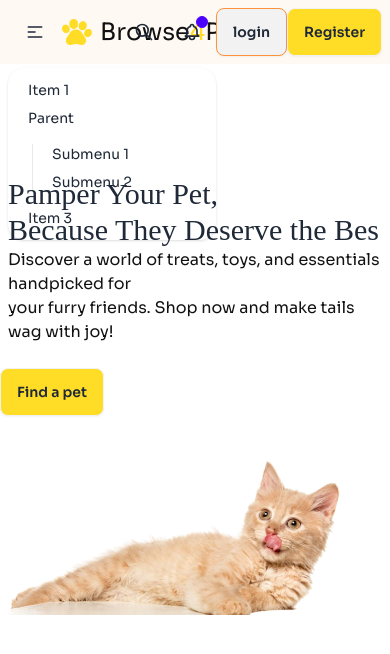
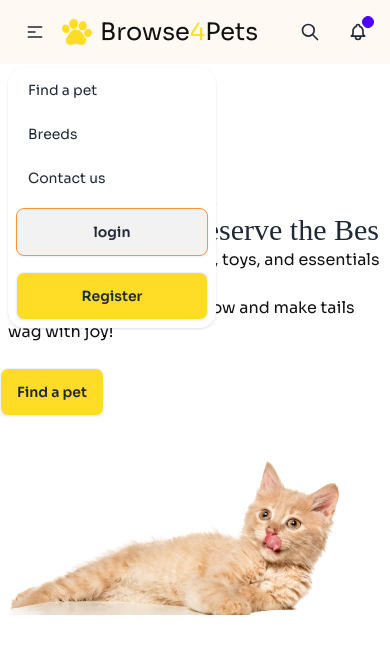
Before and after one commit to developerTamanna/PawCare-Hub, a plain HTML site: page index.html in a window 390 px wide. Both pictures are taken after a click on the button 35 px from the left and 32 px from the top of the page. Drawn offline with nearby package versions, Linux system fonts and the light colour scheme; a web font is replaced by a local one.

Commit message:
banner-navber-responsive

```diff
--- a/index.html
+++ b/index.html
@@ -24,7 +24,9 @@
         font-family: "Sora", serif;
 
       }
-
+      body {
+        overflow-x: hidden;
+    }
 </style>
 <script>
     tailwind.config = {
@@ -65,16 +67,14 @@
                     </div>
                     <ul
                       tabindex="0"
-                      class="menu menu-sm dropdown-content bg-base-100 rounded-box z-[1] mt-3 w-52 p-2 shadow">
-                      <li><a>Item 1</a></li>
+                      class="menu menu-sm dropdown-content bg-base-100 rounded-box z-[20] mt-3 w-52 p-2 shadow space-y-4">
+                      <li><a >Find a pet</a></li>
                       <li>
-                        <a>Parent</a>
-                        <ul class="p-2">
-                          <li><a>Submenu 1</a></li>
-                          <li><a>Submenu 2</a></li>
-                        </ul>
+                          <a>Breeds</a>
                       </li>
-                      <li><a>Item 3</a></li>
+                      <li><a>Contact us</a></li>
+                      <button class="btn border border-orange-400">login</button>
+                      <button class="btn bg-paw-primary ">Register</button>
                     </ul>
                   </div>
                   <!-- logo -->
@@ -90,9 +90,10 @@
                         <a>Breeds</a>
                     </li>
                     <li><a>Contact us</a></li>
+
                   </ul>
                 </div>
-                <div class="navbar-end flex md:gap-4">
+                <div class="navbar-end flex md:gap-4 ">
                     <button class="btn btn-ghost btn-circle">
                       <svg
                         xmlns="http://www.w3.org/2000/svg"
@@ -124,8 +125,8 @@
                         <span class="badge badge-xs badge-primary indicator-item"></span>
                       </div>
                     </button>
-                    <button class="btn border border-orange-400">login</button>
-                    <button class="btn bg-paw-primary">Register</button>
+                    <button class="btn border hidden lg:flex border-orange-400">login</button>
+                    <button class="btn bg-paw-primary hidden lg:flex">Register</button>
 
                   </div>
               </div>
@@ -133,7 +134,7 @@
 
          <!--start banner section -->
          <section class="md:container max-auto my-20">
-            <div class="flex flex-col md:flex-row md:py-6 md:px-20 ">
+            <div class="flex flex-col md:flex-row md:py-6 md:px-20">
                 <!-- left-site -->
                  <div class="relative z-10 mt-8 md:mt-0 md:w-1/2">
                   <h2 class=" px-2 md:px-0  adlam text-3xl font-normal ">Pamper Your Pet,<br> Because They Deserve the Bes</h2>
@@ -141,8 +142,8 @@
                   <button class=" mt-6 btn bg-paw-primary">Find a pet</button>
                  </div>
                  <!-- right site -->
-                 <div class=" relative md:absolute w-[90%] md:w-11/12 md:top-1">
-                   <img class=" md:w-full h-auto object-cover" src="./c1-assets/cat-big-removebg-preview.png" alt="">
+                 <div class=" relative md:absolute w-[90%] md:w-11/12 md:top-1 md:mt-40">
+                   <img class=" md:w-[90%] h-auto object-cover" src="./c1-assets/cat-big-removebg-preview.png" alt="">
                  </div>
             </div>
          </section>
```
